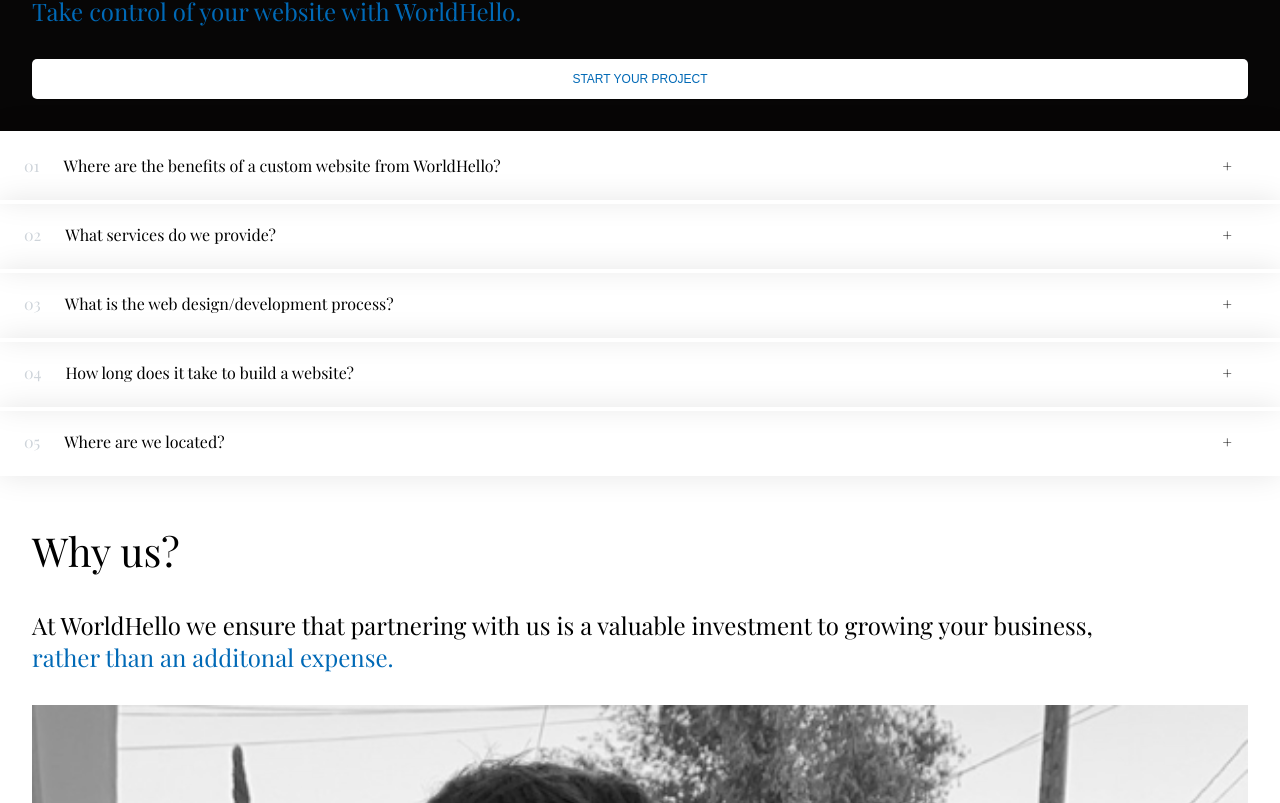
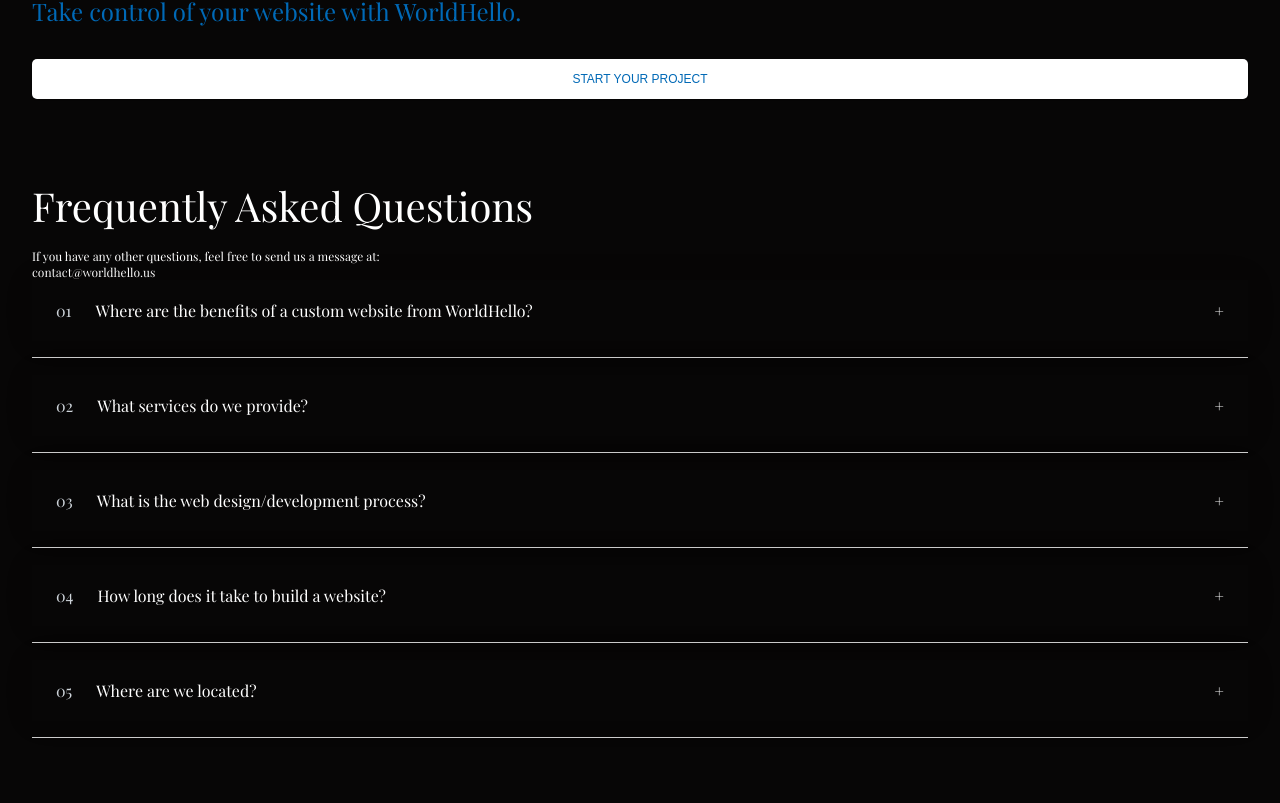
Before and after one commit to gtzjesus/WorldHello, a React (Vite) app: page / in a window 1280 px wide. Shown: the part 2357-3160 px from the top of the page. Built offline with nearby package versions, Linux system fonts and the light colour scheme; no server answers; the database is empty.

Commit message:
More UI changes

```diff
--- a/src/features/faqs/Faqs.jsx
+++ b/src/features/faqs/Faqs.jsx
@@ -28,12 +28,36 @@ const faqs = [
 const StyledFaqs = styled.div`
   display: flex;
   flex-direction: column;
+  background: var(--color-black);
+  color: var(--color-white);
+  padding: var(--padding-large) var(--padding-medium);
+`;
+
+const Intro = styled.div`
+  display: flex;
+  flex-direction: column;
+  gap: var(--gap-medium);
+`;
+
+const Title = styled.span`
+  font-size: var(--font-medium);
+`;
+
+const Description = styled.span`
+  font-size: var(--font-xsmall);
 `;
 function Faqs() {
   // STATE to OPEN and CLOSE faqs
   const [currentOpen, setCurrentOpen] = useState(null);
   return (
     <StyledFaqs>
+      <Intro>
+        <Title>Frequently Asked Questions</Title>
+        <Description>
+          If you have any other questions, feel free to send us a message at:
+          <br /> contact@worldhello.us
+        </Description>
+      </Intro>
       {faqs.map((element, index) => (
         <FaqsItem
           currentOpen={currentOpen}
--- a/src/features/faqs/FaqsItem.jsx
+++ b/src/features/faqs/FaqsItem.jsx
@@ -3,10 +3,7 @@ import styled from 'styled-components';
 const StyledItem = styled.div`
   box-shadow: 0 0 30px rgba(0, 0, 0, 0.1);
   padding: 20px 24px;
-  padding-right: 48px;
   cursor: pointer;
-  border-top: 4px solid #fff;
-  border-bottom: 4px solid #fff;
 
   display: grid;
   grid-template-columns: auto 1fr auto;
@@ -42,12 +39,16 @@ function FaqsItem({ num, title, currentOpen, onOpen, children }) {
     onOpen(isOpen ? null : num);
   }
   return (
+    <>
       <StyledItem className={`${isOpen ? 'open' : ''}`} onClick={handleToggle}>
         <Number className="number">{num < 9 ? `0${num + 1}` : num + 1}</Number>
         <Title>{title}</Title>
         <Icon>{isOpen ? '-' : '+'}</Icon>
         {isOpen && <Content>{children}</Content>}
       </StyledItem>
+
+      <hr />
+    </>
   );
 }
 
--- a/src/styles/App.css
+++ b/src/styles/App.css
@@ -29,9 +29,6 @@ hr {
 
 /* // FAQS */
 /* OPEN STATE */
-.open {
-  border-top: 4px solid var(--color-blue);
-}
 
 .open .number,
 .open .title {
```
Lines whose indentation alone changed are shown as unchanged.
